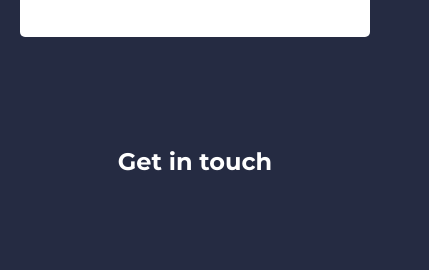
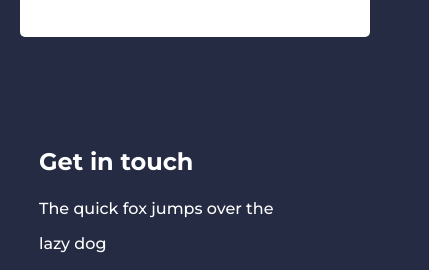
Before and after one commit to GaelTikeng/html-last-project, a plain HTML site: page index.html in a window 390 px wide. Shown: the part 6923-7193 px from the top of the page, 429 px wide, since content can reach past the window. Drawn offline with Linux system fonts and the light colour scheme.

Commit message:
mobile view end

```diff
--- a/assets/styles/style.css
+++ b/assets/styles/style.css
@@ -814,19 +814,21 @@ body {
 
   /* section 6 */
 
-  .get-in {
-    width: 80%;
+  .section6 {
+    display: none;
+  }
+
+  /* section 7 */
+
+  .section7 {
+    display: flex;
+    flex-direction: column;
+    justify-content: center;
+    gap: 1.5rem;
     margin: 0 auto;
   }
 
-  .get-in h2 {
-    font-size: 24px;
-    text-align: center;
+  .col1 {
+    width: 80%;
   }
-
-  .get-in p {
-    display: none;
-  }
-
-
 }
```
